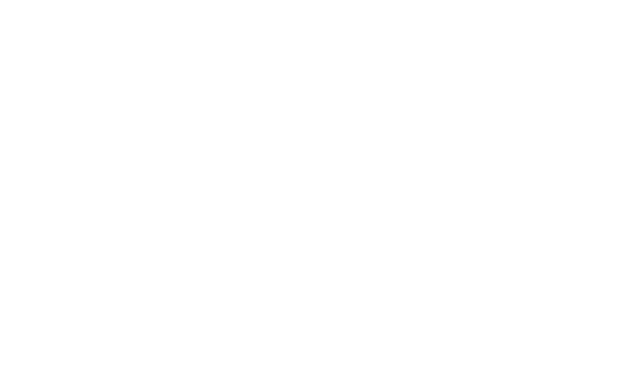
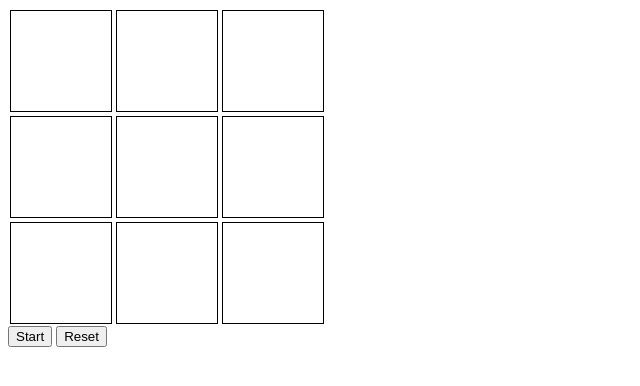
Before and after one commit to Hagil/TicTacToe, a plain HTML site: page index.html in a window 1280 px wide. Shown: the whole page, without its empty margins (0-640 px from the left). Drawn offline with Linux system fonts and the light colour scheme.

Commit message:
another commit: second commit

```diff
--- a/css/style.css
+++ b/css/style.css
@@ -0,0 +1,15 @@
+div div {
+  border: 1px solid black;
+  height: 100px;
+  width: 100px;
+  margin: 2px;
+  float: left
+}
+
+#row1, #row2, #row3 {
+  clear: both;
+}
+
+#controls {
+  clear: both;
+}
--- a/index.html
+++ b/index.html
@@ -1,28 +1,37 @@
 <!DOCTYPE html>
 <html lang="en">
+
 <head>
   <meta charset="UTF-8">
   <meta name="viewport" content="width=device-width, initial-scale=1.0">
   <meta http-equiv="X-UA-Compatible" content="ie=edge">
-  <title>Document</title>
+  <title>TicTacToe</title>
   <link rel="stylesheet" href="css/style.css">
+  <script src="js/javascript.js"></script>
 </head>
+
 <body>
-<div>
-  <div id= 'square1'></div>
-  <div></div>
-  <div></div>
-</div>
-<div>
-  <div></div>
-  <div></div>
-  <div></div>
-</div>
-<div>
-  <div></div>
-  <div></div>
-  <div></div>
-</div>
+  <div id="row1">
+    <div id="col1"></div>
+    <div id="col2"></div>
+    <div id="col3"></div>
+  </div>
+  <div id="row2">
+    <div id="col1"></div>
+    <div id="col2"></div>
+    <div id="col3"></div>
+  </div>
+  <div id="row3">
+    <div id="col1"></div>
+    <div id="col2"></div>
+    <div id="col3"></div>
+  </div>
+
+  <div id='controls'>
+    <button id='start'>Start</button>
+    <button id='reset'>Reset</button>
+  </div>
 
 </body>
+
 </html>
--- a/js/javascript.js
+++ b/js/javascript.js
@@ -0,0 +1 @@
+console.log('loaded')
```
